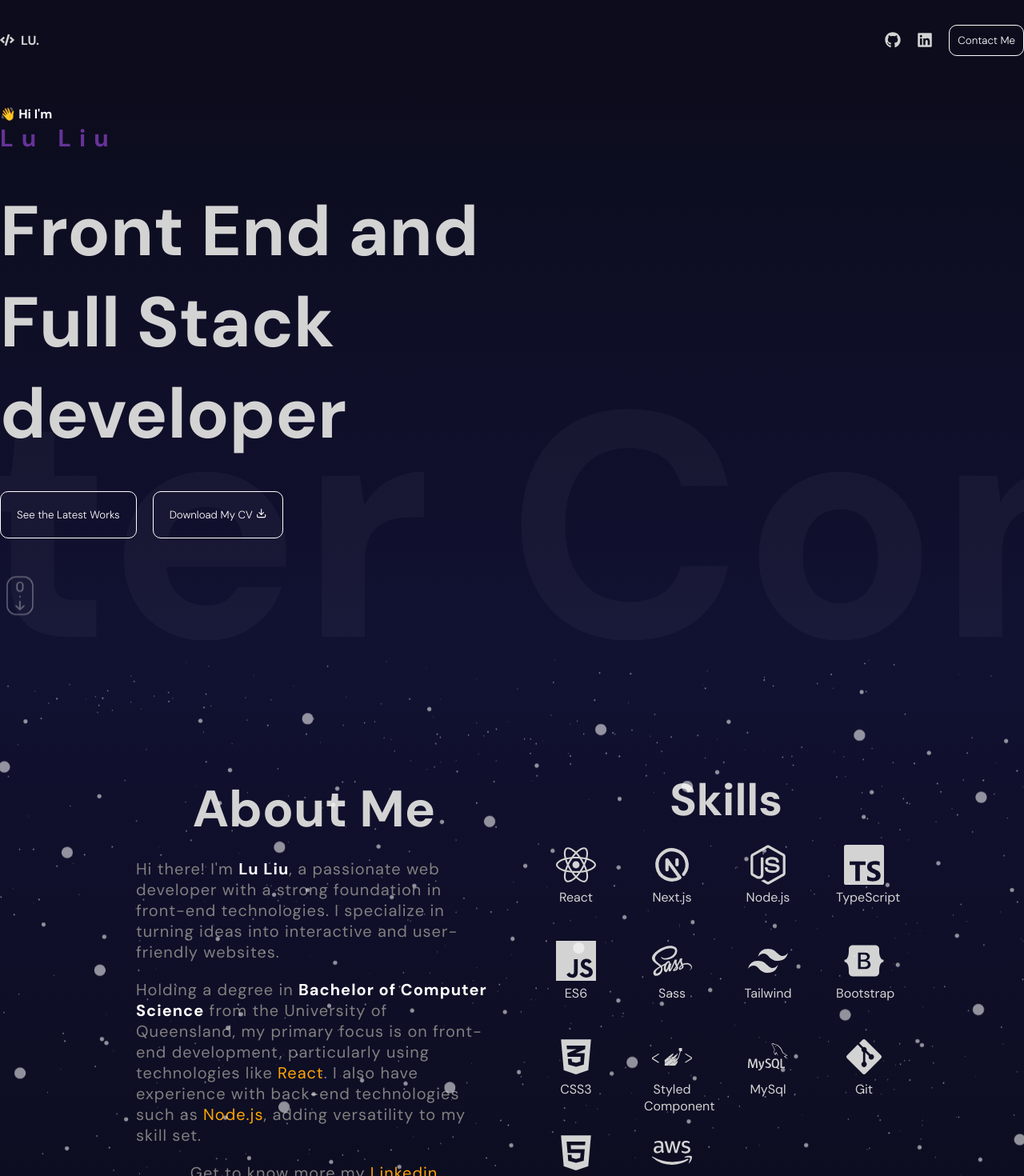
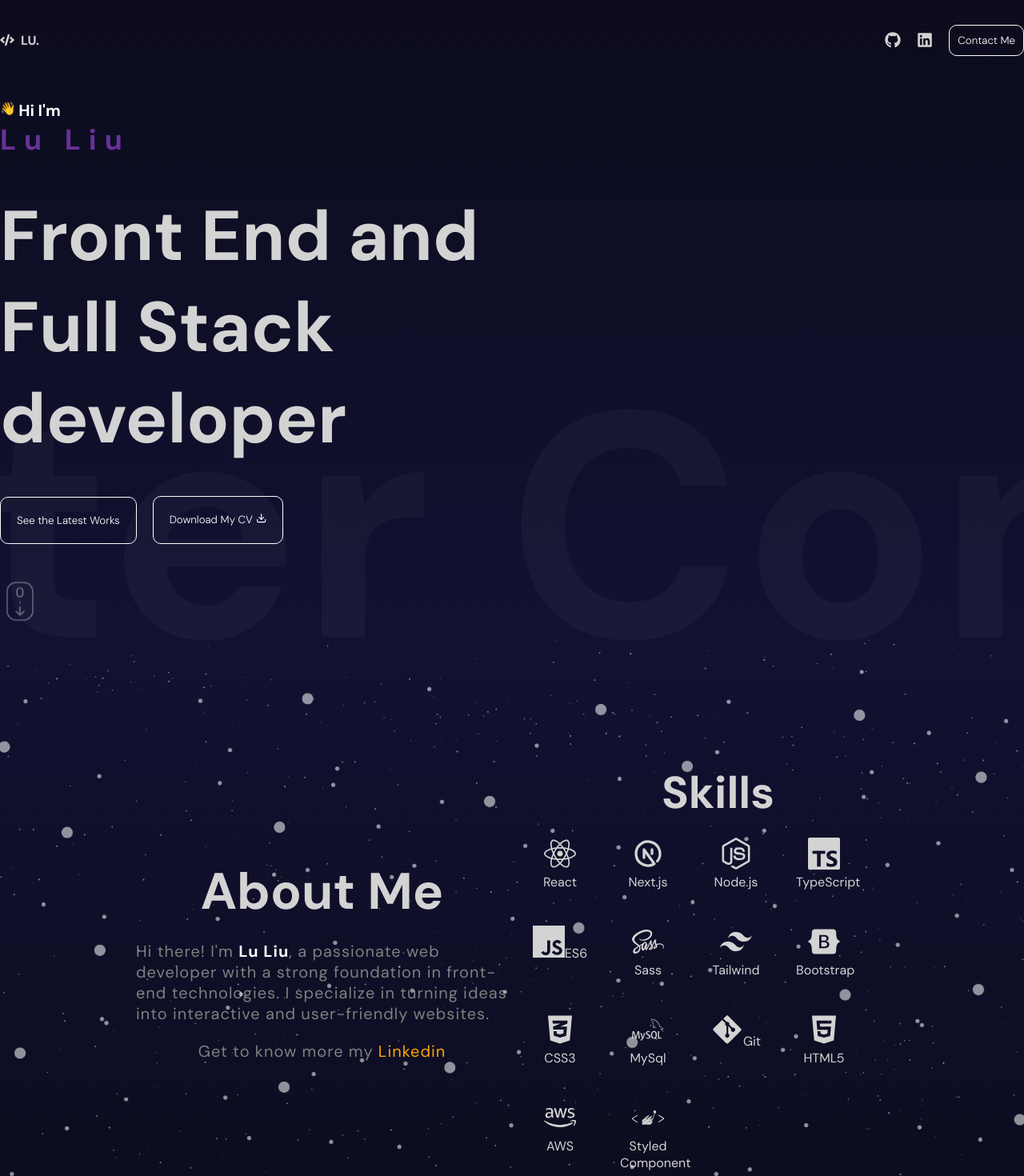
Before and after one commit to LULIU-9/portfolio, a React (Vite) app: page / in a window 1280 px wide. Shown: the top 1470 px of the page at 80% size. Built offline with nearby package versions, Linux system fonts and the light colour scheme.

Commit message:
style: navbar, about me && hero

```diff
--- a/src/app.scss
+++ b/src/app.scss
@@ -2,6 +2,7 @@ html {
   scroll-snap-type: y mandatory;
   scroll-behavior: smooth;
 }
+
 
 * {
   padding: 0;
--- a/src/components/about/AboutMe.jsx
+++ b/src/components/about/AboutMe.jsx
@@ -1,3 +1,4 @@
+import { motion } from "framer-motion";
 import {
   FaAws,
   FaBootstrap,
@@ -15,25 +16,23 @@ import {
   SiTypescript,
 } from "react-icons/si";
 import { TbBrandNextjs } from "react-icons/tb";
-import { animate, motion, useScroll, useTransform } from "framer-motion";
 import "./aboutMe.scss";
-import { useRef } from "react";
 
 const skills = [
-  { name: "React", icon: <FaReact size={50} /> },
-  { name: "Next.js", icon: <TbBrandNextjs size={50} /> },
-  { name: "Node.js", icon: <FaNodeJs size={50} /> },
-  { name: "TypeScript", icon: <SiTypescript size={50} /> },
-  { name: "ES6", icon: <SiJavascript size={50} /> },
-  { name: "Sass", icon: <FaSass size={50} /> },
-  { name: "Tailwind", icon: <SiTailwindcss size={50} /> },
-  { name: "Bootstrap", icon: <FaBootstrap size={50} /> },
-  { name: "CSS3", icon: <FaCss3Alt size={50} /> },
-  { name: "Styled Component", icon: <SiStyledcomponents size={50} /> },
-  { name: "MySql", icon: <SiMysql size={50} /> },
-  { name: "Git", icon: <FaGitAlt size={50} /> },
-  { name: "HTML5", icon: <FaHtml5 size={50} /> },
-  { name: "AWS", icon: <FaAws size={50} /> },
+  { name: "React", icon: <FaReact /> },
+  { name: "Next.js", icon: <TbBrandNextjs /> },
+  { name: "Node.js", icon: <FaNodeJs /> },
+  { name: "TypeScript", icon: <SiTypescript /> },
+  { name: "ES6", icon: <SiJavascript /> },
+  { name: "Sass", icon: <FaSass /> },
+  { name: "Tailwind", icon: <SiTailwindcss /> },
+  { name: "Bootstrap", icon: <FaBootstrap /> },
+  { name: "CSS3", icon: <FaCss3Alt /> },
+  { name: "MySql", icon: <SiMysql /> },
+  { name: "Git", icon: <FaGitAlt /> },
+  { name: "HTML5", icon: <FaHtml5 /> },
+  { name: "AWS", icon: <FaAws /> },
+  { name: "Styled Component", icon: <SiStyledcomponents /> },
 ];
 
 const fadeInAnimationVariants = {
@@ -76,14 +75,14 @@ const AboutMe = () => {
           strong foundation in front-end technologies. I specialize in turning
           ideas into interactive and user-friendly websites.
         </p>
-        <br />
-        <p>
+        {/* <br /> */}
+        {/* <p>
           Holding a degree in <b>Bachelor of Computer Science</b> from the
           University of Queensland, my primary focus is on front-end
           development, particularly using technologies like <span>React</span>.
           I also have experience with back-end technologies such as{" "}
           <span>Node.js</span>, adding versatility to my skill set.
-        </p>
+        </p> */}
 
         <br />
         <p>
--- a/src/components/about/aboutMe.scss
+++ b/src/components/about/aboutMe.scss
@@ -1,12 +1,21 @@
+@import "../../app.scss";
+
 .about{
     display: flex;
-    gap:50px;
+    gap:10px;
     align-items: center;
     justify-content: center;
     width: 100%;
+    height: 100%;
     margin: auto;
     padding: 150px;
     background: linear-gradient(180deg, #111132, #0c0c1d);
+
+    @include mobile {
+        flex-direction: column;
+        gap:0;
+        padding: 20px;
+    }
 
     .textContainer{
         display: flex;
@@ -16,14 +25,25 @@
         flex:1;
         padding: 20px;
 
+        @include mobile {
+            // justify-content: flex-end;
+            padding: 0;
+          }
         h1{
             font-size: 64px;
             padding-bottom: 20px;
+            @include mobile {
+                font-size: 36px;
+            }
         }
         p{
             font-size: 20px;
             color: gray;
             letter-spacing: 1px;
+
+            @include mobile {
+                font-size: 16px;
+              }
 
             b{
                 color:white;
@@ -44,22 +64,45 @@
         flex-direction: column;
         align-items: center;
         flex:1;
+        margin: auto;
 
         h1{
             font-size: 56px;
             padding-bottom: 20px;
+            @include mobile {
+                font-size: 36px;
+            }
         }
 
         ul{
             display: flex;
             flex-wrap: wrap;
-            gap:50px;
+            gap:40px;
             list-style: none;
+
             li{
                 width: 70px;
                 height: 70px;
                 text-align: center;
+
+                svg {
+                    width: 40px; /* 设置默认图标宽度 */
+                    height: 40px; /* 设置默认图标高度 */
+
+                    @include mobile {
+                        width: 30px;
+                        height: 30px;
+
+                    }
+
+                }
+                @include mobile {
+                    width: 30px;
+                    height: 30px;
+                    font-size: 12px;
+                }
             }
+
         }
     }
 
--- a/src/components/hero/Hero.jsx
+++ b/src/components/hero/Hero.jsx
@@ -88,7 +88,7 @@ const Hero = () => {
               Download My CV <LuDownload />
             </motion.button>
           </motion.div>
-          <a href="#Services">
+          <a href="#About">
             <motion.img
               variants={textVariants}
               animate="scrollButton"
--- a/src/components/hero/hero.scss
+++ b/src/components/hero/hero.scss
@@ -1,7 +1,7 @@
 @import "../../app.scss";
 
 .hero {
-  height: calc(100vh - 100px);
+  height: 100%;
   // overflow: hidden;
   background: linear-gradient(180deg, #0c0c1d, #111132);
   position: relative;
@@ -9,7 +9,9 @@
   .wrapper {
     max-width: 1366px;
     height: 100%;
-    margin: auto;
+    margin:auto;
+    padding-top: 100px;
+
 
     .textContainer {
       width: 50%;
@@ -28,7 +30,7 @@
       }
 
       h2 {
-        font-size: 30px;
+        font-size: 36px;
         color: rebeccapurple;
         letter-spacing: 10px;
         display: flex;
@@ -36,7 +38,7 @@
 
         span{
           color:white;
-          font-size: 16px;
+          font-size: 20px;
           text-align: left;
           letter-spacing: normal;
           display: flex;
--- a/src/components/navbar/navbar.scss
+++ b/src/components/navbar/navbar.scss
@@ -1,7 +1,11 @@
 @import "../../app.scss";
 
 .navbar {
+
+  position: fixed;
   height: 100px;
+  z-index: 1;
+  width: 100%;
 
   .wrapper {
     max-width: 1366px;
```
